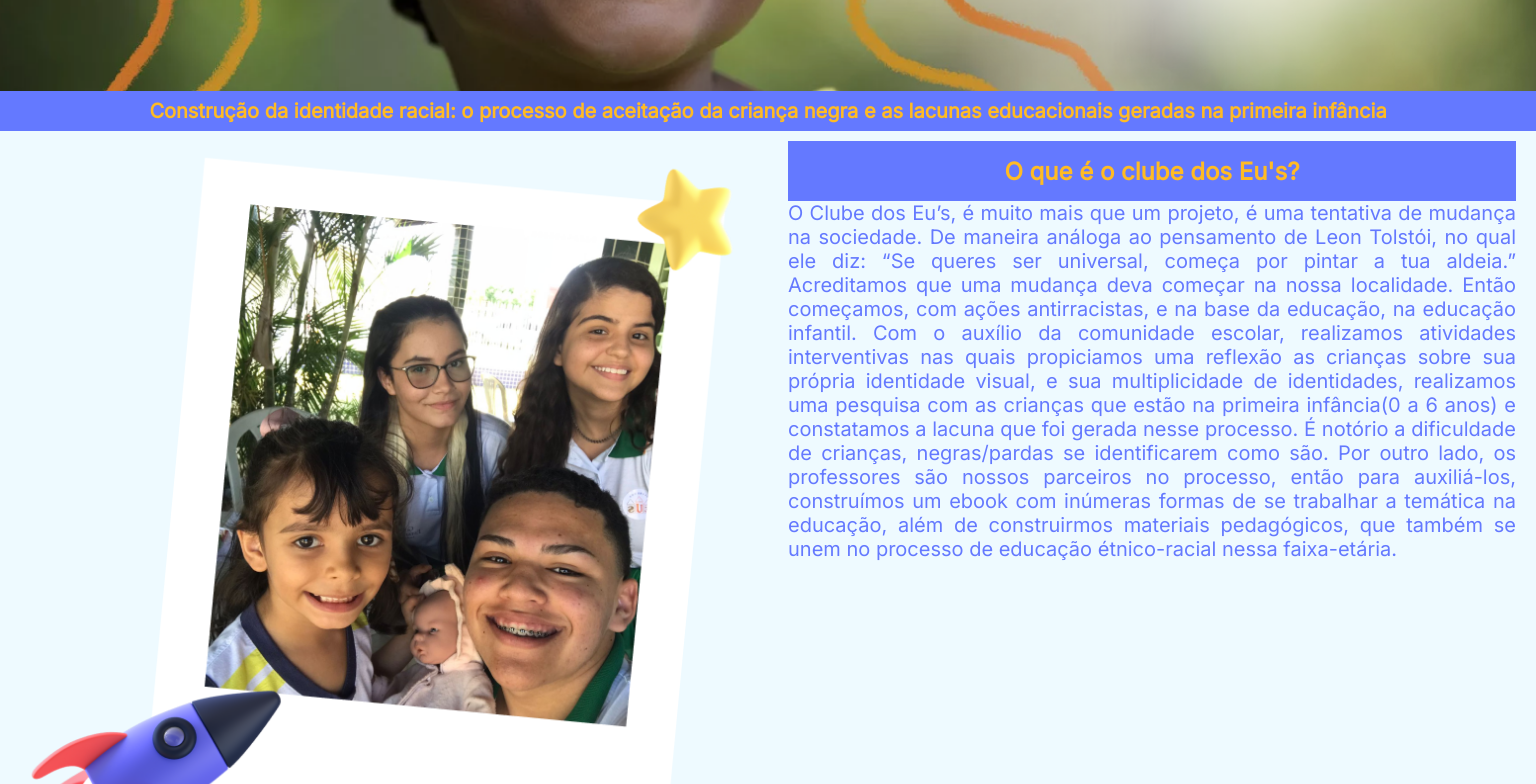
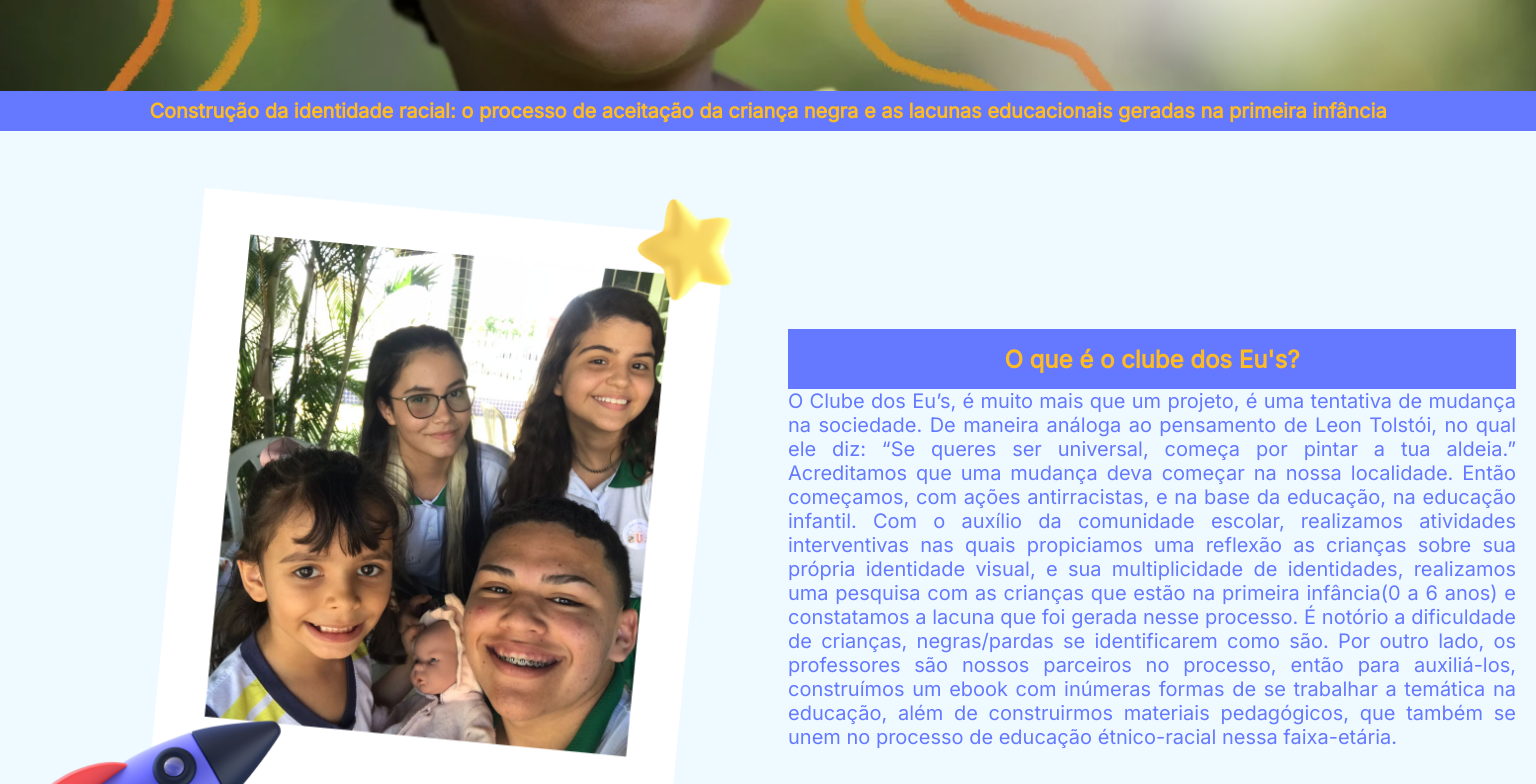
Before and after one commit to PriHolanda/Clube-dos-Eus, a React (Vite) app: page / in a window 1536 px wide. Shown: the part 340-1124 px from the top of the page. Built offline with nearby package versions, Linux system fonts and the light colour scheme.

Commit message:
Projeto Clube-dos-Eus

```diff
--- a/src/pages/styles.css
+++ b/src/pages/styles.css
@@ -363,6 +363,7 @@
 
    .img-project-creators {
       max-width: 50%;
+      margin: 30px 0 0 0;
    }
 
    /* CONTEXTO */
@@ -473,6 +474,7 @@
 @media(min-width: 750px) {
    .introduction-container {
       font-size: 17px;
+
    }
 
    .materials {
@@ -531,10 +533,14 @@
    .introduction-block {
       font-size: 24px;
       height: 60px;
+      margin: 0;
    }
 
    .introduction-container {
       font-size: 20px;
+      display: flex;
+      flex-direction: column;
+      justify-content: center;
 
    }
 
```
